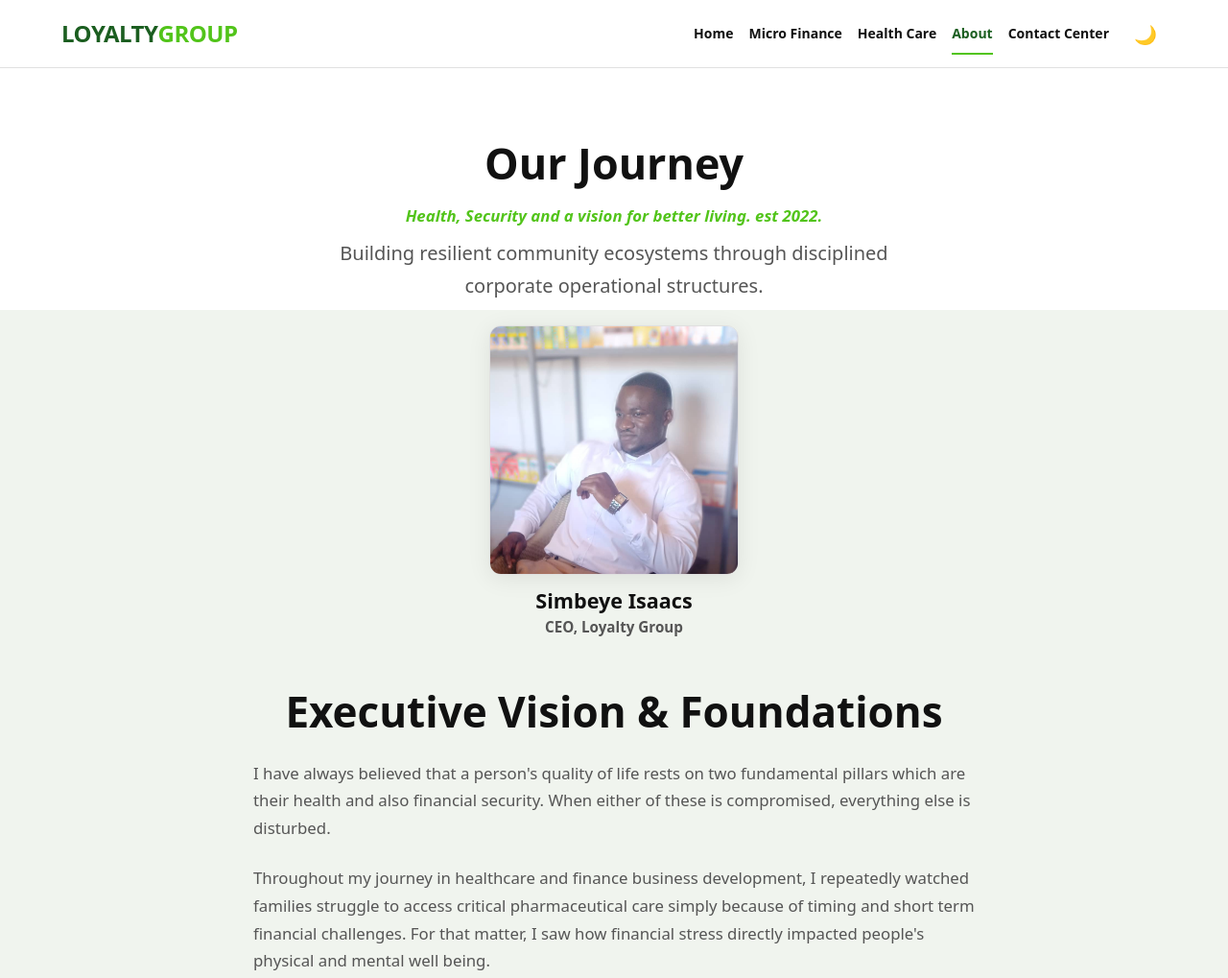
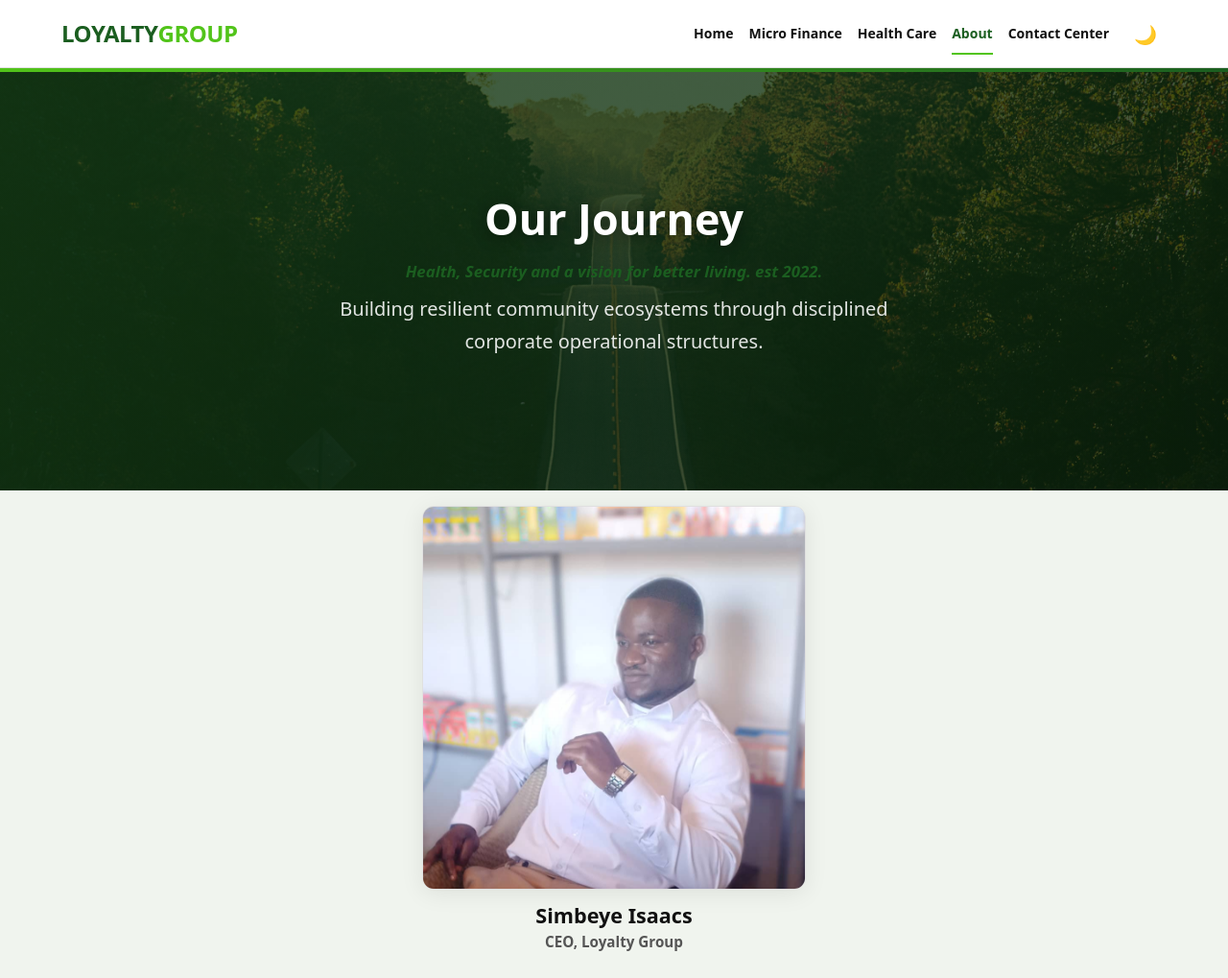
Before and after one commit to paul-muzyamba/loyalty-group, a plain HTML site: page about.html in a window 1280 px wide. Shown: the top 1019 px of the page at 96% size. Drawn offline with Linux system fonts and the light colour scheme.

Commit message:
Refinement to pages images

```diff
--- a/about.html
+++ b/about.html
@@ -40,11 +40,24 @@
   <main>
 
     <!-- Page hero title -->
-    <section class="about-hero text-center" style="padding: var(--space-xl) 0;">
-      <div class="container">
-        <h1 class="section-title">Our Journey</h1>
-        <p style="font-style:italic;font-weight:600;color:var(--color-primary);margin-bottom:var(--space-xs);">Health, Security and a vision for better living. est 2022.</p>
-        <p class="max-w-600" style="margin:0 auto;font-size:clamp(1rem,2.5vw,1.25rem);">Building resilient community ecosystems through disciplined corporate operational structures.</p>
+    <section class="about-hero text-center" style="
+      position: relative;
+      background-image: url('assests/images/Journey.jpg');
+      background-size: cover;
+      background-position: center 40%;
+      background-repeat: no-repeat;
+      min-height: 55vh;
+      display: flex;
+      align-items: center;
+      overflow: hidden;
+      padding: 0;
+    ">
+      <div style="position:absolute;inset:0;background:linear-gradient(135deg,rgba(20,60,20,0.82) 0%,rgba(10,35,10,0.74) 100%);z-index:0;" aria-hidden="true"></div>
+      <div style="position:absolute;top:0;left:0;right:0;height:4px;background:linear-gradient(90deg,var(--color-primary),var(--color-secondary));z-index:2;" aria-hidden="true"></div>
+      <div class="container" style="position:relative;z-index:1;padding:var(--space-xl) 0;">
+        <h1 class="section-title" style="color:#ffffff;text-shadow:0 2px 16px rgba(0,0,0,0.45);">Our Journey</h1>
+        <p style="font-style:italic;font-weight:600;color:var(--color-secondary);margin-bottom:var(--space-xs);">Health, Security and a vision for better living. est 2022.</p>
+        <p class="max-w-600" style="margin:0 auto;font-size:clamp(1rem,2.5vw,1.25rem);color:rgba(255,255,255,0.88);">Building resilient community ecosystems through disciplined corporate operational structures.</p>
       </div>
     </section>
 
@@ -57,7 +70,7 @@
           <img
             src="assests/images/CEO image.jpg"
             alt="Isaac Loyalty Simbeye, Chief Executive Officer of Loyalty Group"
-            style="width:100%;max-width:260px;border-radius:var(--radius-md);box-shadow:var(--shadow-card);border:1px solid var(--color-border);aspect-ratio:1/1;object-fit:cover;"
+            style="width:100%;max-width:400px;border-radius:var(--radius-md);box-shadow:var(--shadow-card);border:1px solid var(--color-border);aspect-ratio:1/1;object-fit:cover;"
             loading="eager"
             fetchpriority="high"
             decoding="async"
@@ -107,7 +120,7 @@
         <ul class="footer-contact-info">
           <li>Primary Office: Roma, Lusaka, Zambia</li>
           <li>Electronic Desk: info@loyaltygroup.zm</li>
-          <li>Regional Support: Contact Center</li>
+          <li>Regional Support: Contact Center Portal</li>
         </ul>
       </div>
     </div>
```
Also changed, not shown: contact.html (+24 -4 lines), finance.html (+1 -1 lines), health.html (+1 -1 lines), index.html (+8 -2 lines), assests/images/Call Center.jpg (added), assests/images/Journey.jpg (added), 2 other files.
